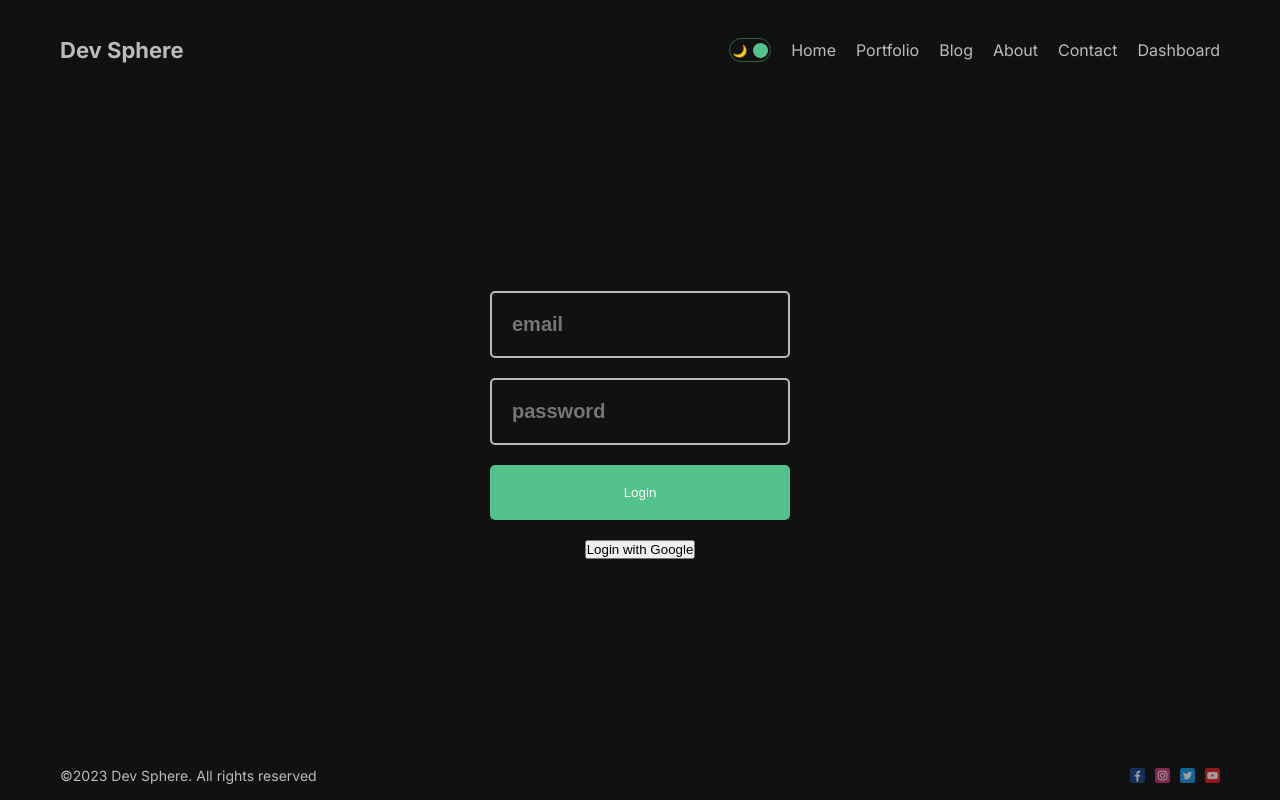
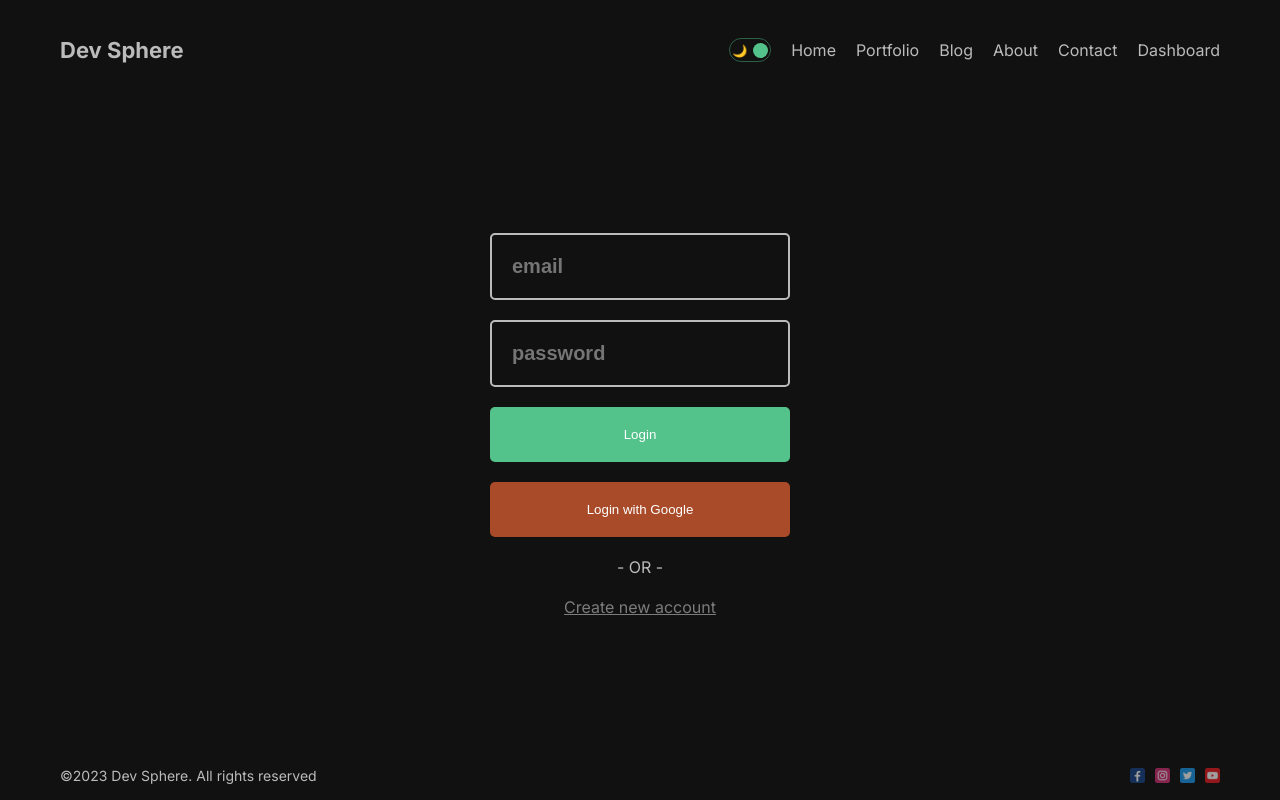
Before and after one commit to raahulvinod/Blog-nextjs, a Next.js app: page /dashboard/login in a window 1280 px wide. Built offline with nearby package versions, Linux system fonts and the light colour scheme; no server answers.

Commit message:
Final code

```diff
--- a/src/app/dashboard/(auth)/login/page.jsx
+++ b/src/app/dashboard/(auth)/login/page.jsx
@@ -3,6 +3,7 @@ import React from 'react';
 import styles from './page.module.css';
 import { signIn, useSession } from 'next-auth/react';
 import { useRouter } from 'next/navigation';
+import Link from 'next/link';
 
 const Login = () => {
   const session = useSession();
@@ -39,7 +40,16 @@ const Login = () => {
         ></input>
         <button className={styles.button}>Login</button>
       </form>
-      <button onClick={() => signIn('google')}>Login with Google</button>
+      <button
+        className={styles.button + ' ' + styles.google}
+        onClick={() => signIn('google')}
+      >
+        Login with Google
+      </button>
+      <span className={styles.or}>- OR -</span>
+      <Link className={styles.link} href="/dashboard/register">
+        Create new account
+      </Link>
     </div>
   );
 };
--- a/src/app/dashboard/(auth)/login/page.module.css
+++ b/src/app/dashboard/(auth)/login/page.module.css
@@ -32,3 +32,28 @@
   border-radius: 5px;
   color: white;
 }
+
+.button:hover {
+  background-color: #49b07d;
+}
+
+.or {
+  color: #bbb;
+}
+
+.link {
+  text-decoration: underline;
+  color: #7d7c7c;
+}
+
+.link:hover {
+  color: rgb(61, 61, 61);
+}
+
+.google {
+  background-color: rgba(228, 97, 50, 0.72);
+}
+
+.google:hover {
+  background-color: rgba(228, 97, 50, 0.803);
+}
--- a/src/app/dashboard/page.module.css
+++ b/src/app/dashboard/page.module.css
@@ -22,6 +22,7 @@
   widows: 200px;
   height: 100px;
   position: relative;
+  margin-right: 20px;
 }
 
 .new {
```
